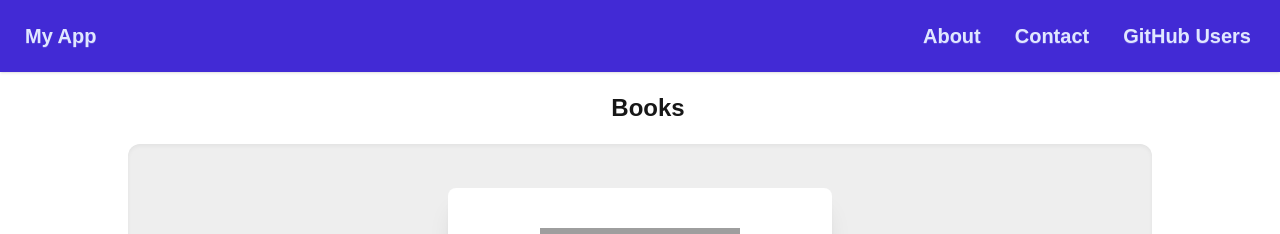
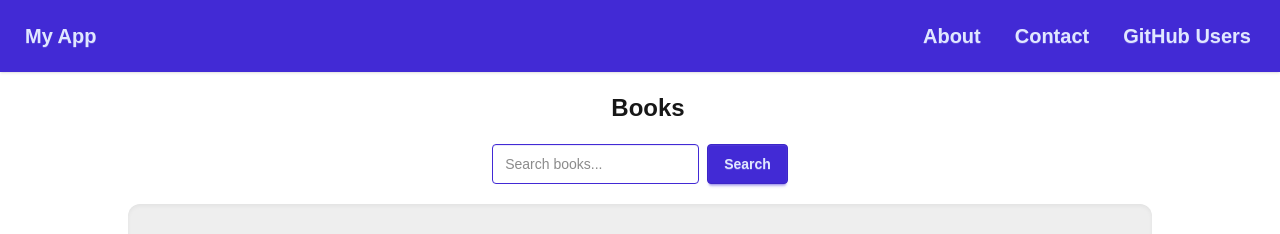
Before and after one commit to rourkescott27/NextJS, a Next.js app in the folder my-app/: page / in a window 1280 px wide. Shown: the top 234 px of the page. Built offline with nearby package versions, Linux system fonts and the light colour scheme; grey boxes are pictures that could not be loaded.

Commit message:
added search component

```diff
--- a/my-app/src/app/components/Books.jsx
+++ b/my-app/src/app/components/Books.jsx
@@ -9,9 +9,11 @@ async function getBooks() {
   return json;
 }
 
-const Books = () => { //!Removed async from here because useEffect is used to fetch data
+const Books = () => {
+  //!Removed async from here because useEffect is used to fetch data
   const [books, setBooks] = useState([]);
   const [loading, setLoading] = useState(true);
+  const [query, setQuery] = useState("");
 
   useEffect(() => {
     getBooks().then((books) => {
@@ -20,13 +22,39 @@ const Books = () => { //!Removed async from here because useEffect is used to fe
     });
   }, []);
 
-  if (loading) {return <LoadingPage />;}
+  if (loading) {
+    return <LoadingPage />;
+  }
+
+  const handleSubmit = async (e) => {
+    e.preventDefault();
+    setLoading(true);
+    const res = await fetch(`/api/books/search?query=${query}`);
+    const books = await res.json();
+    setBooks(books);
+    setLoading(false);
+    console.log("Searching for:", query);
+  };
 
   return (
     <div className="flex flex-col items-center justify-center">
       <h1 className="text-2xl text-center font-bold text-heading ml-4 mt-5">
         Books
       </h1>
+      <form onSubmit={handleSubmit}>
+        <div className="flex items-center gap-2 mt-5">
+          <input
+            type="text"
+            placeholder="Search books..."
+            value={query}
+            onChange={(e) => setQuery(e.target.value)}
+            className="input input-primary w-full max-w-xs"
+          />
+          <button type="submit" className="btn btn-primary">
+            Search
+          </button>
+        </div>
+      </form>
       <div className="w-full max-w-5xl bg-base-300 px-6 py-6 rounded-xl shadow-inner flex flex-col items-center mt-5">
         {books.map((book) => (
           <div key={book.id}>
```
